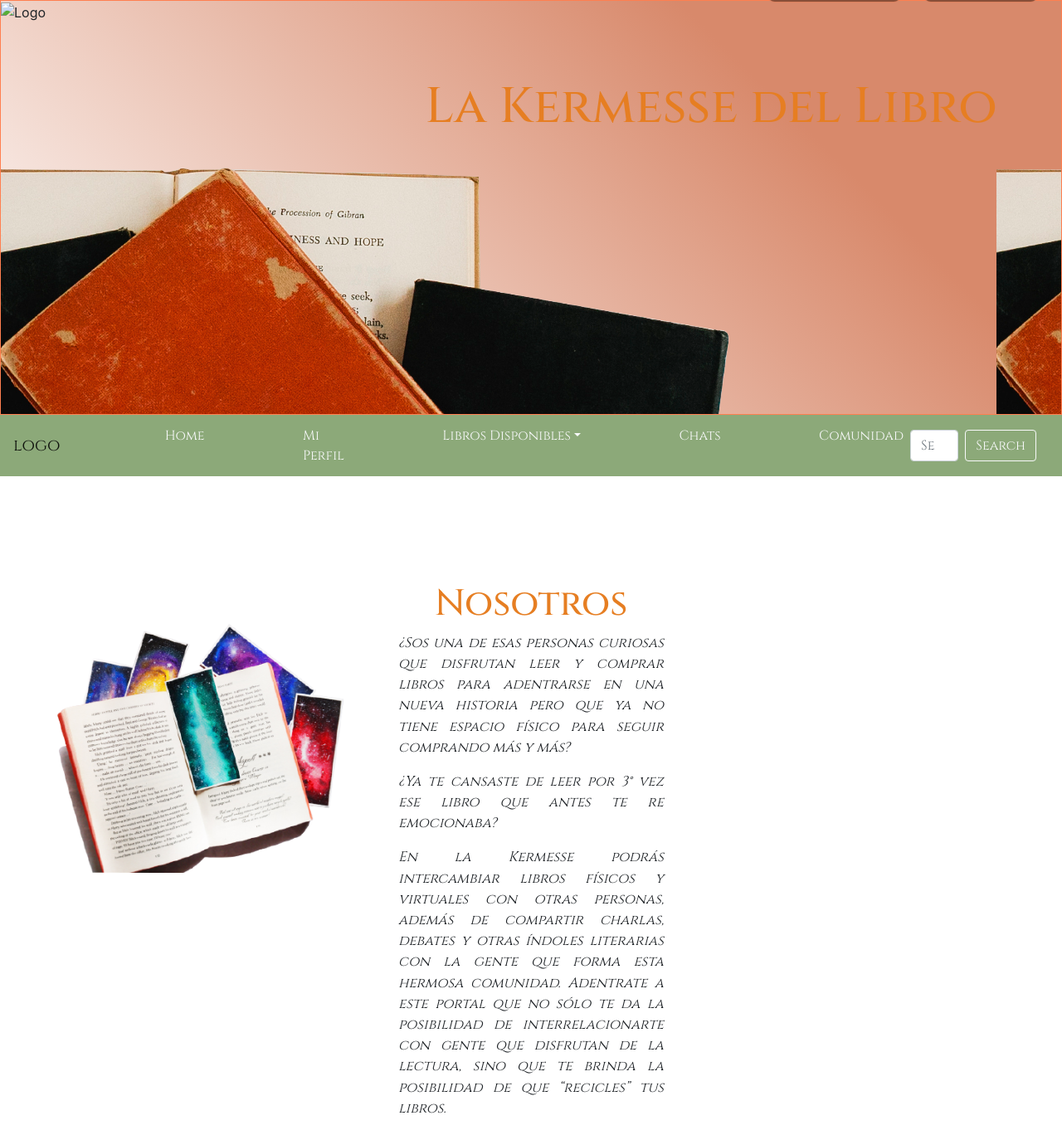
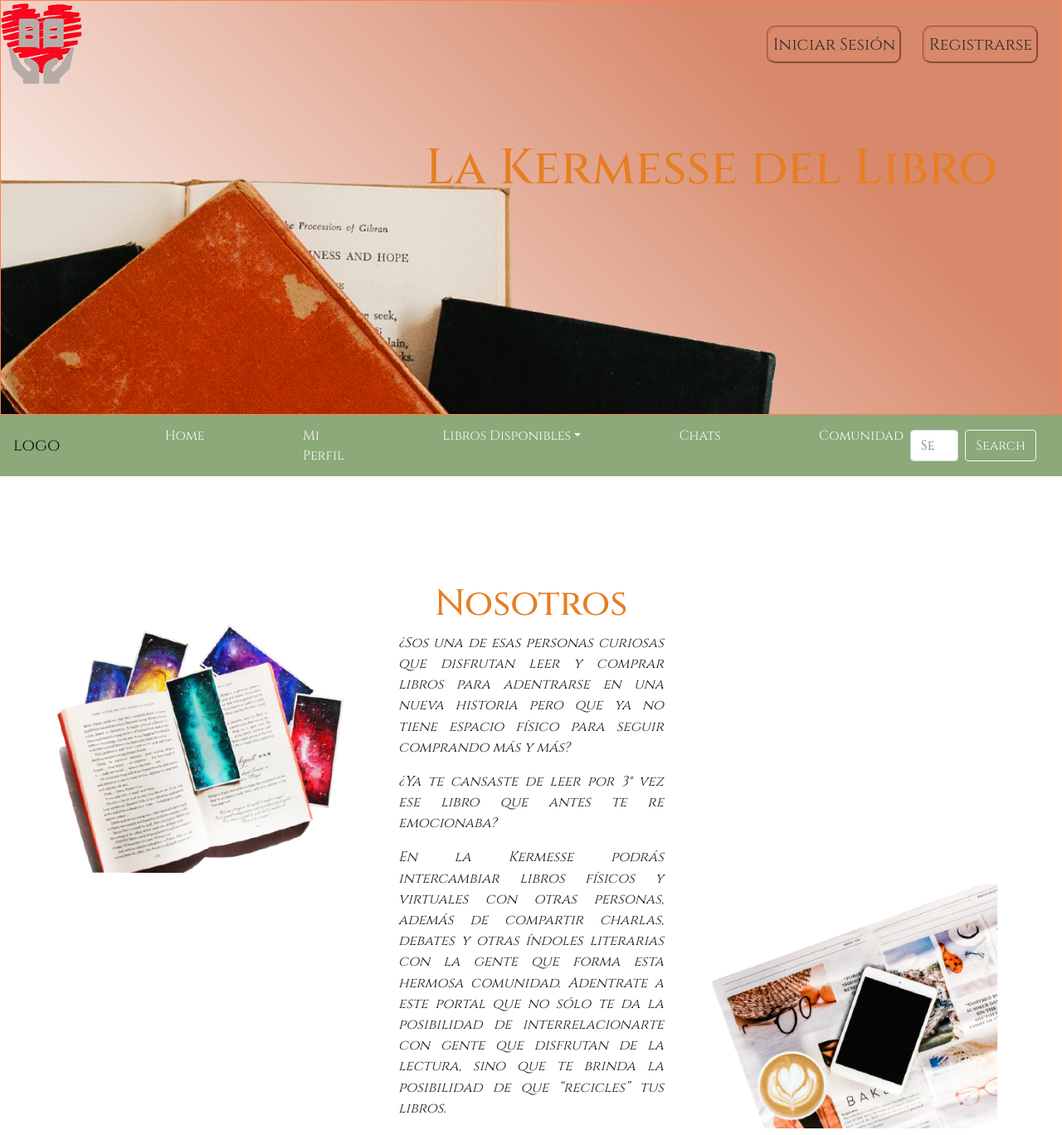
Before and after one commit to melocotonoro/LaKermessedellibro-git, a plain HTML site: page index.html in a window 1280 px wide. Shown: the top 1368 px of the page at 83% size. Drawn offline with nearby package versions, Linux system fonts and the light colour scheme.

Commit message:
ubicacion fotos para que se visualicen en servidor

```diff
--- a/assets/CSS/archivo.css
+++ b/assets/CSS/archivo.css
@@ -834,7 +834,9 @@ body {
   background-color: #ffffff;
   background-image: linear-gradient(-315deg, #ffffff 0%, #d8896b 74%); }
   .headerUno .imagenBanner {
-    background: url("../../imagenes/bannerSinFondo.png"); }
+    background: url("../../imagenes/bannerSinFondo.png");
+  background-size: cover;
+  }
   .headerUno #nombreDeLaMarca {
     color: #E67E22;
     font-family: 'Cinzel', serif;
--- a/index.html
+++ b/index.html
@@ -28,7 +28,7 @@
         <div class="headerUno">
 
             <header class="imagenBanner">
-                <div class="logo container-fluid"><img src="./imagenes/logo 100x100.png" alt="Logo" class="img-fluid"></div>
+                <div class="logo container-fluid"><img src="./imagenes/logo100x100.png" alt="Logo" class="img-fluid"></div>
 
                 <div class="container-fluid contenedorBoton"><a href="./views/Iniciar_sesion.html"><button type="button" class="btn btn-light btn-lg banner">Iniciar Sesión</button></a>
 
@@ -103,7 +103,7 @@ Adentrate a este portal que no sólo te da la posibilidad de interrelacionarte c
 
             <div class="col-12 col-sm-12 col-ms-12 col-lg-4 col-xl-4">
 
-                <div><img src="./imagenes/nosotros libro 2-01-01.png" alt="" class="imagenNosotrosb float-left img-fluid"></div>
+                <div><img src="./imagenes/nosotroslibro2-01-01.png" alt="" class="imagenNosotrosb float-left img-fluid"></div>
 
             </div>
 
```
Also changed, not shown: imagenes/Portadatodosquierenadaisyjones.jpg (renamed from imagenes/Portadatodosquieren adaisyjones.jpg).
